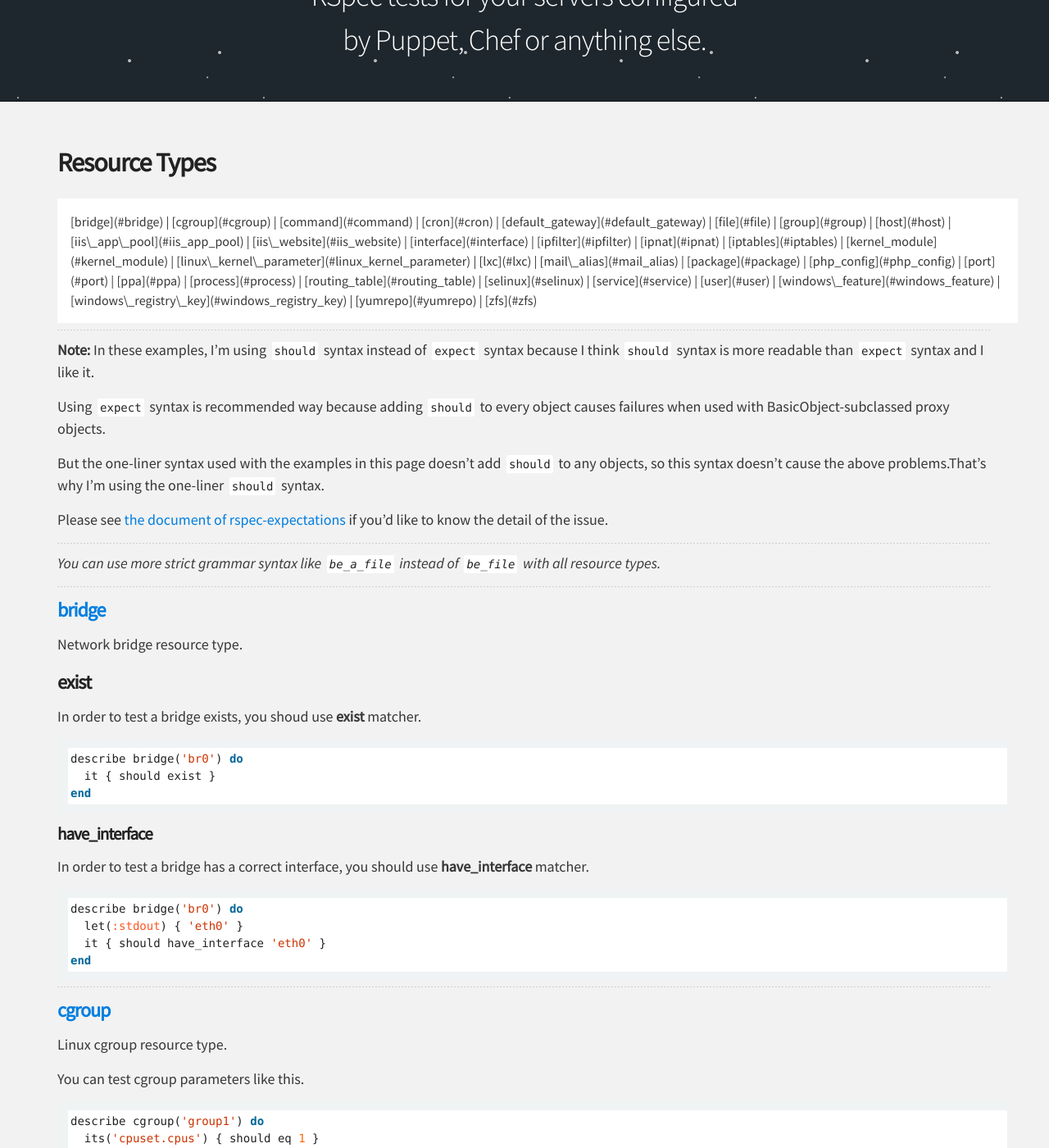
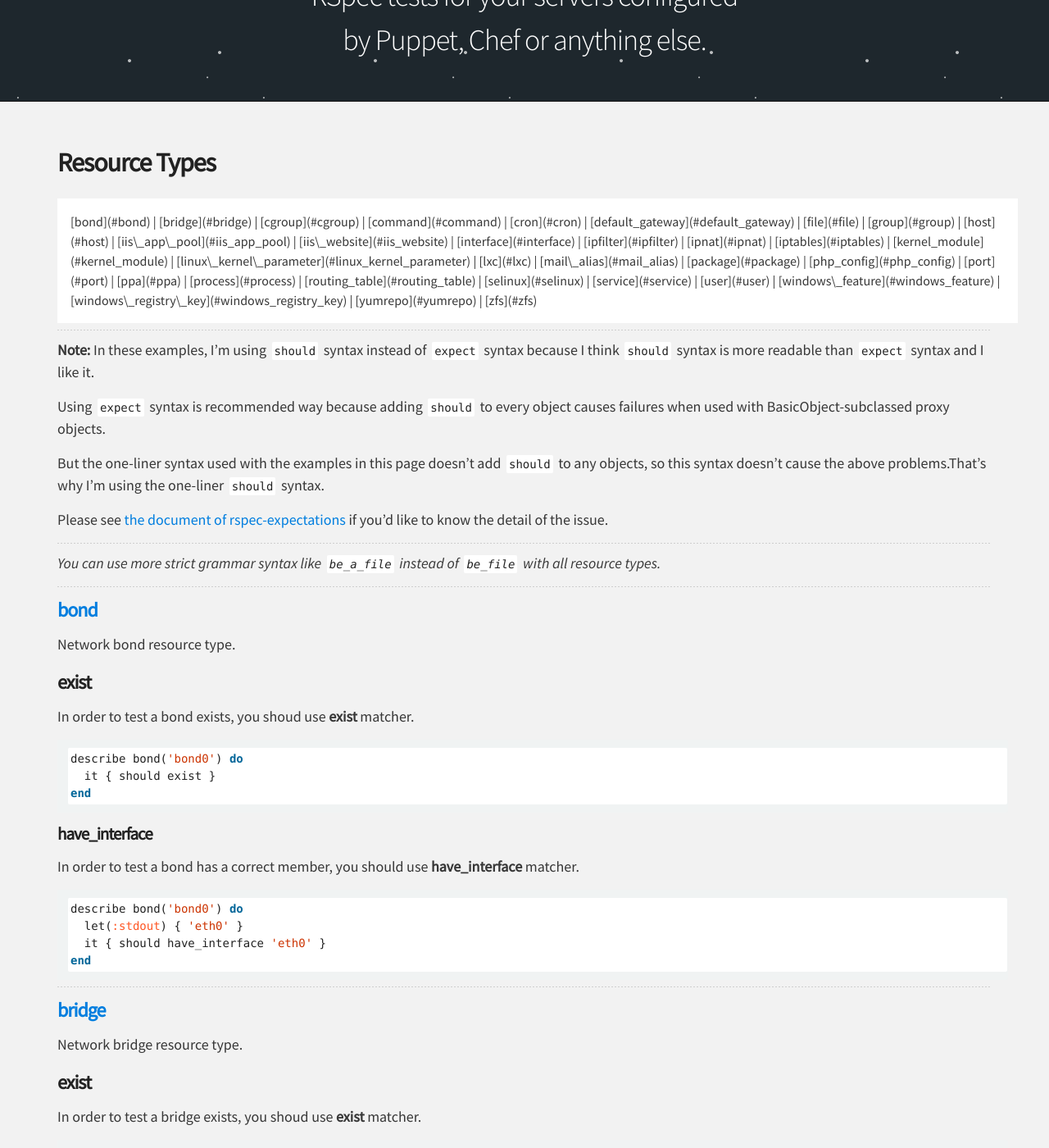
Before and after one commit to serverspec/serverspec.github.io, a Jekyll site: the page built from resource_types.md, in a window 1280 px wide and 1400 px high, scrolled down 197 px. Shown: the whole window at 82% size. Built offline with Jekyll 4.4.1, drawn with Linux system fonts in a browser that asks for light colours; nearby versions of some CDN libraries; Markdown is read by kramdown in place of the engine named in the settings.

Commit message:
Adding docs for new bond resource type

````diff
--- /dev/null
+++ b/_includes/bond.md
@@ -0,0 +1,24 @@
+### <a name="bond">bond</a>
+
+Network bond resource type.
+
+### exist
+
+In order to test a bond exists, you shoud use **exist** matcher.
+
+```ruby
+describe bond('bond0') do
+  it { should exist }
+end
+```
+
+#### have_interface
+
+In order to test a bond has a correct member, you should use **have_interface** matcher.
+
+```ruby
+describe bond('bond0') do
+  let(:stdout) { 'eth0' }
+  it { should have_interface 'eth0' }
+end
+```
--- a/resource_types.md
+++ b/resource_types.md
@@ -19,7 +19,8 @@ title: Resource Types
 ## Resource Types
 
 <nav class="resource-types">
-  [bridge](#bridge)
+  [bond](#bond)
+| [bridge](#bridge)
 | [cgroup](#cgroup)
 | [command](#command)
 | [cron](#cron)
@@ -65,6 +66,11 @@ Please see [the document of rspec-expectations](https://github.com/rspec/rspec-e
 ----
 
 *You can use more strict grammar syntax like ``be_a_file`` instead of ``be_file`` with all resource types.*
+
+----
+
+{% capture bond %}{% include bond.md %}{% endcapture %}
+{{ bond | markdownify }}
 
 ----
 
````
